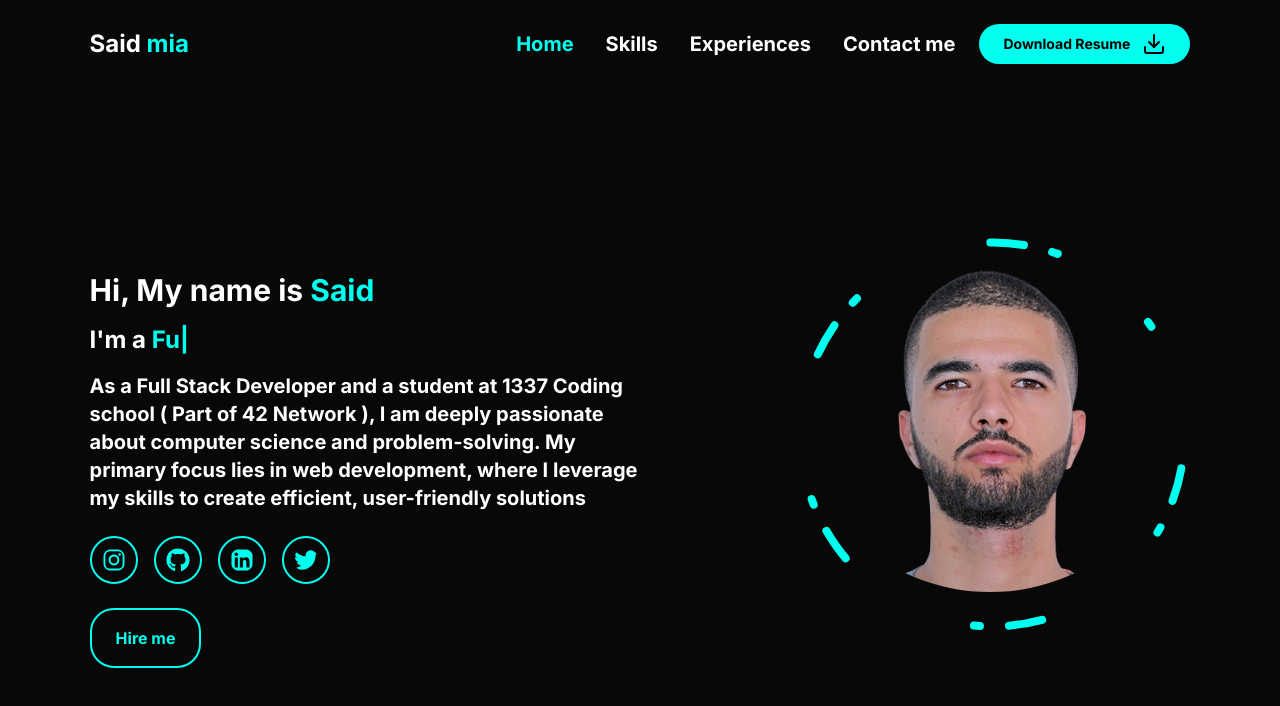
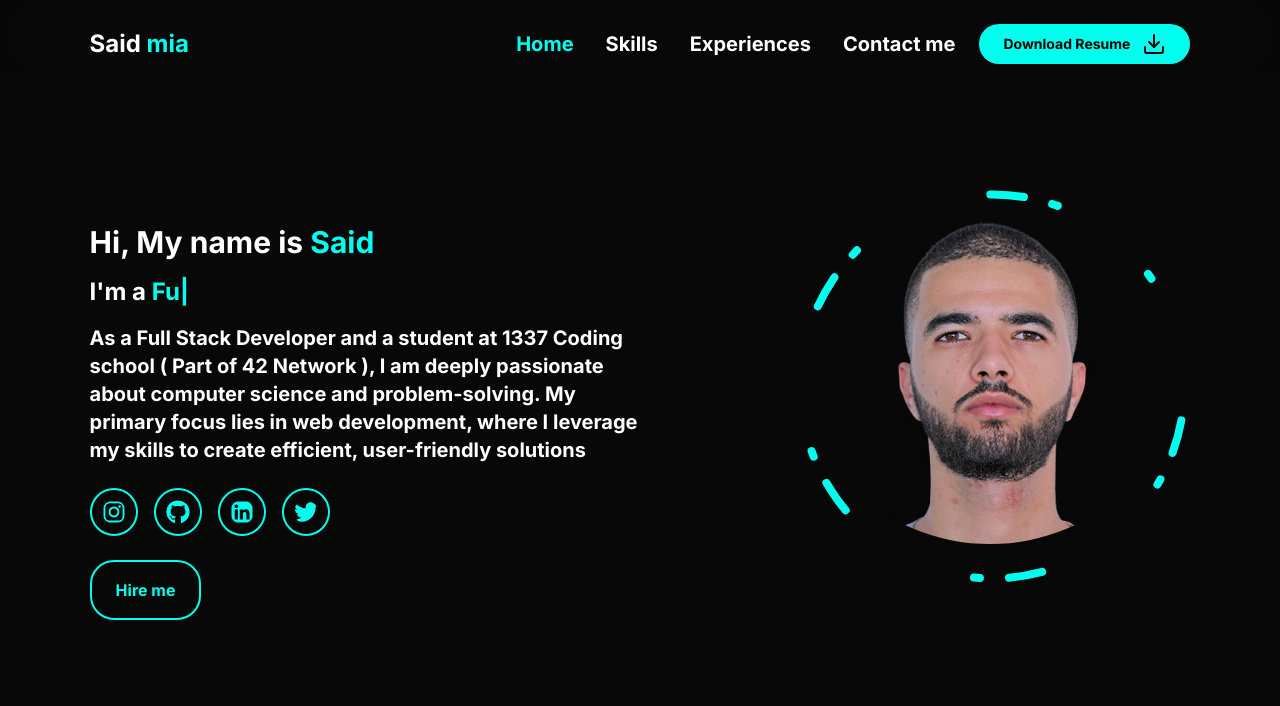
Before and after one commit to SaidM96/portfolio_frontend, a Next.js app: page / in a window 1280 px wide. Shown: the top 706 px of the page. Built offline with nearby package versions, Linux system fonts and the light colour scheme.

Commit message:
fix lint issue

```diff
--- a/src/app/page.tsx
+++ b/src/app/page.tsx
@@ -19,7 +19,7 @@ export default function Home() {
   } = useHandleScroll();
 
   return (
-    <div className={`own-container w-screen items-center p-0 overflow-y-auto `}>
+    <div className={`own-container w-screen items-center overflow-y-auto `}>
       <Header
         selectedSection={sectionInView}
         skillsPageRefCall={scrollToPage.bind(null, skillsRef)}
@@ -30,7 +30,7 @@ export default function Home() {
 
       <section
         ref={homePageRef}
-        className='flex section flex-col h-full w-full items-center pt-12 lg:pt-20 xl:pt-[15%] px-4 sm:px-[7%]'
+        className='flex section flex-col h-full w-full items-center pt-14 sm:pt-20 px-4 sm:px-[7%]'
       >
         <HomePage
           scrollToContactMeCallBack={scrollToPage.bind(null, contactRef)}
@@ -39,21 +39,21 @@ export default function Home() {
 
       <section
         ref={skillsRef}
-        className='flex section w-full flex-col items-center pt-16 sm:pt-[10%] px-4 sm:px-[7%]'
+        className='flex section w-full flex-col items-center pt-14 sm:pt-20 px-4 sm:px-[7%]'
       >
         <Skills />
       </section>
 
       <section
         ref={experiencesRef}
-        className='flex section w-full flex-col items-center pt-[10%] px-4 sm:px-[7%]'
+        className='flex section w-full flex-col items-center  pt-14 sm:pt-20 px-4 sm:px-[7%]'
       >
         <Experiences />
       </section>
 
       <section
         ref={contactRef}
-        className='flex section w-full flex-col h-full items-center bg-foreground pt-[16%] lg:pt-[12%] xl:pt-[10%] px-4 sm:px-[7%]'
+        className='flex section w-full flex-col h-full items-center bg-foreground pt-14 sm:pt-20 px-4 sm:px-[7%]'
       >
         <Contact />
       </section>
--- a/src/components/Home.tsx
+++ b/src/components/Home.tsx
@@ -32,7 +32,7 @@ export default function HomePage({
   scrollToContactMeCallBack: () => void;
 }) {
   return (
-    <div className='flex h-full flex-col items-center xl:items-start xl:flex-row w-full text-white justify-center gap-10 xl:justify-between '>
+    <div className='flex h-full flex-col items-center xl:items-start xl:pt-16 xl:flex-row w-full text-white justify-center gap-10 xl:justify-between '>
       <div className='flex h-1/2 flex-col xl:h-full justify-center space-y-3 sm:space-y-6 xl:justify-start  xl:pt-20 xl:items-start w-full xl:w-1/2 xl:order-none order-2 items-center text-center xl:text-start'>
         <div className='flex flex-col space-y-2 sm:space-y-4 text-white'>
           <h1 className='xl:text-3xl 2xl:text-6xl text-2xl font-bold'>
--- a/src/components/header.tsx
+++ b/src/components/header.tsx
@@ -56,7 +56,7 @@ export default function Header({
       style={{
         backdropFilter: 'blur(10px)'
       }}
-      className='fixed z-10 flex items-center justify-between w-full px-4 sm:px-[7%] p-4 sm:p-6 bg-transparent'
+      className='fixed z-10 flex items-center justify-between w-full px-4 sm:px-[7%] p-2 sm:pt-6 bg-transparent'
     >
       <p className='font-bold text-2xl 2xl:text-4xl text-white'>
         {'Said '}
--- a/src/components/skills.tsx
+++ b/src/components/skills.tsx
@@ -120,7 +120,7 @@ export default function Skills() {
                 }}
                 className={cn(
                   'h-12 sm:h-16 m-0',
-                  'border-2 flex cursor-pointer items-center justify-center gap-2 text-primary border-primary hover:bg-primary hover:!text-background rounded-[24px]'
+                  'sm:border-2 flex cursor-pointer items-center justify-center gap-2 text-primary border-primary hover:bg-primary hover:!text-background rounded-[24px]'
                 )}
               >
                 {skill.icons.map((Icon, i) => (
```
